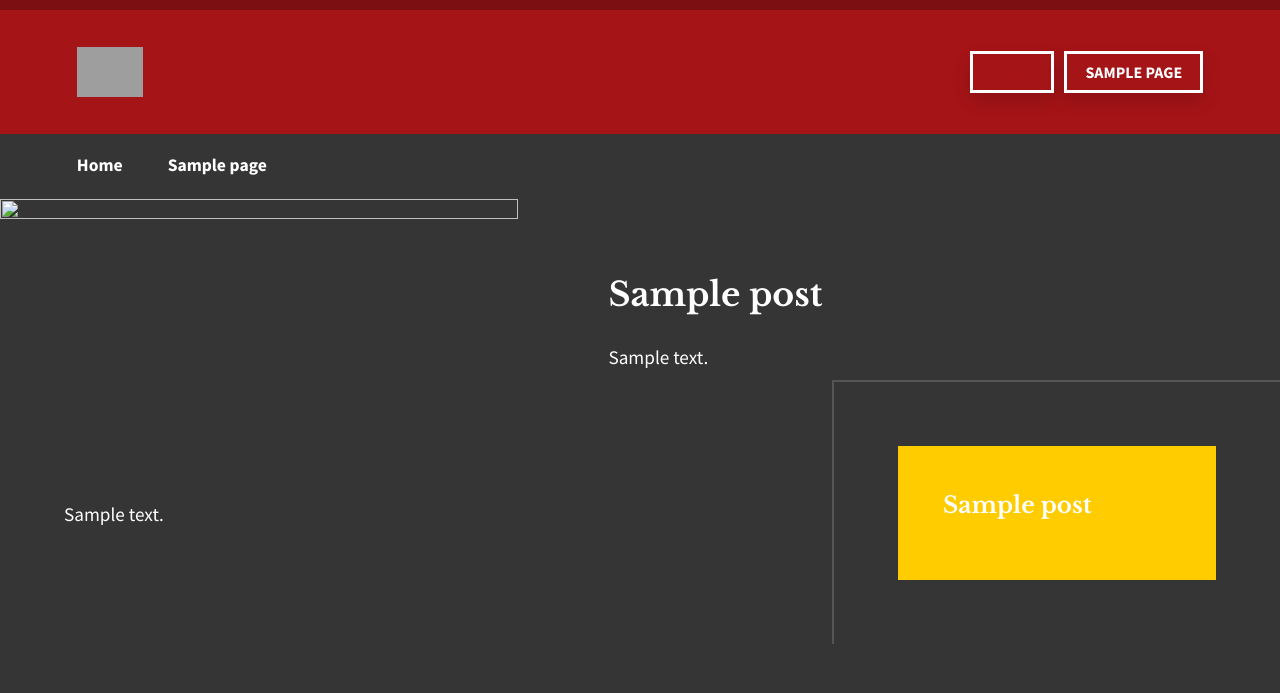
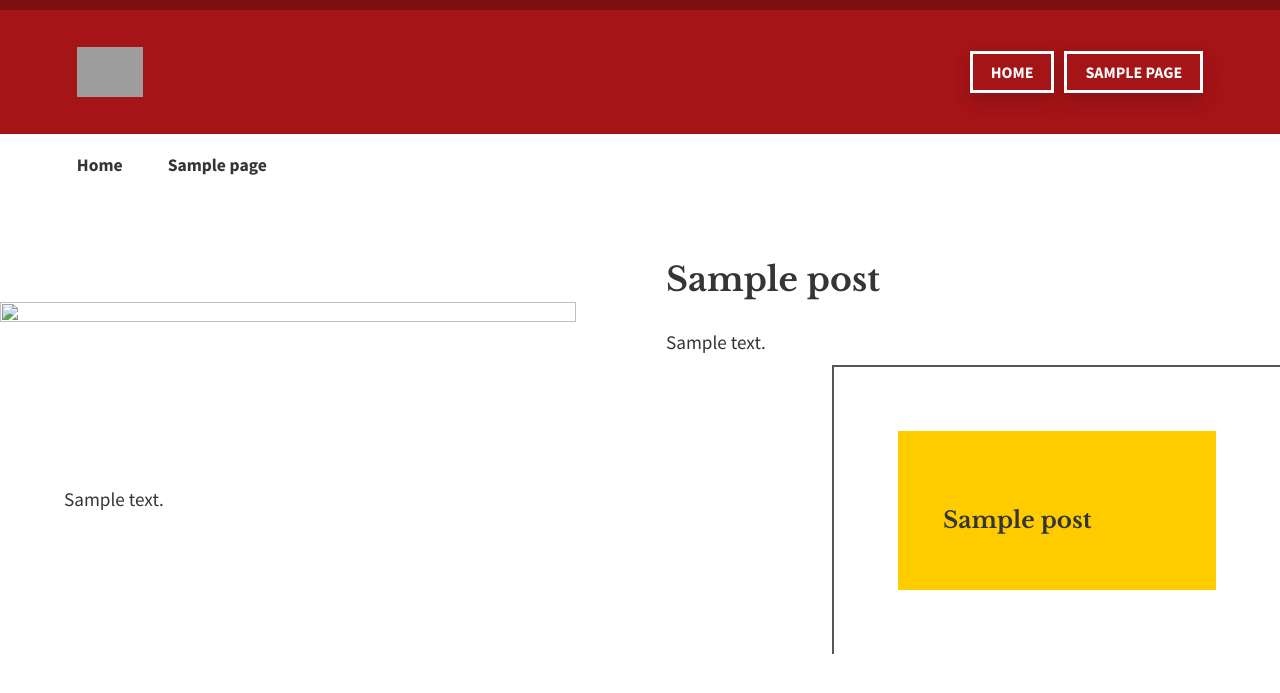
Before and after one commit to jstiava/cardtest, a WordPress theme: the page made by front-page.php in a window 1280 px wide. Shown: the top 693 px of the page. Run offline with PHP 8.4 and a stand-in for WordPress, Linux system fonts and the light colour scheme; the site name, menu and one post (Sample post) are stand-ins, and other content is empty; grey boxes are pictures that could not be loaded.

Commit message:
changes new

```diff
--- a/css/content.css
+++ b/css/content.css
@@ -1,6 +1,6 @@
 body {
   margin: 0;
-  background-color: var(--grey-dark);
+  background-color: var(--white);
 }
 
 /* UNIVERSAL CSS */
@@ -10,7 +10,7 @@
 }
 
 #content {
-  background-color: var(--grey-dark);
+  background-color: var(--white);
 }
 
 h1,
@@ -20,7 +20,7 @@
 h5
 {
   font-family: var(--serif);
-  color: var(--white);
+  color: var(--grey-dark);
 }
 
 h1
@@ -65,7 +65,8 @@
 {
   font-size: var(--type5);
   line-height: var(--height3);
-  margin: 0;
+  margin: 0 0 10px 0 !important;
+  padding-top: 30px;
 }
 
 h6,
@@ -77,6 +78,7 @@
   text-transform: uppercase;
   letter-spacing: 0.07em;
   margin: 0;
+  color: var(--grey-dark);
 }
 #content .container h6+p
 {
@@ -87,7 +89,7 @@
 {
   font-family: var(--sans);
   font-size: var(--type6);
-  color: var(--white);
+  color: var(--grey-dark);
   margin: 0;
 }
 /* #content p+a,
@@ -101,7 +103,7 @@
 {
   font-size: var(--type4);
   font-weight: 300;
-  color: var(--white);
+  color: var(--grey-dark);
 
 }
 p.lead-text
@@ -110,8 +112,8 @@
   border-left: 2px solid var(--grey-text);
 }
 
-.wp-block-button__link,
-:not(p) > #content a
+:not(p) .wp-block-button__link,
+#content :not(p) > a
 {
 	width: fit-content;
 	height: fit-content;
@@ -126,7 +128,7 @@
 	line-height: var(--height3);
 	text-transform: uppercase;
 }
-.wp-block-button.white-link .wp-block-button__link,
+:not(p) .wp-block-button.white-link .wp-block-button__link,
 :not(p) > a.white-link
 {
   background-color: var(--white);
@@ -134,7 +136,7 @@
 }
 
 p > a {
-  color: var(--red);
+  color: var(--red-light);
   text-underline-offset: 4px;
 }
 
@@ -183,7 +185,7 @@
   padding: 5%;
   border-left: 2px solid var(--grey-text);
   border-top: 2px solid var(--grey-text);
-  background-color: var(--grey-dark);
+  background-color: var(--white);
 }
 
 .colorblock {
@@ -199,7 +201,7 @@
   border-right: 2px solid var(--grey-text);
 }
 #content:not(.front-page) > .container > *:not(:last-child){
-  margin-bottom: 30px;
+  margin-bottom: 15px;
 }
 
 .wp-block-group {
@@ -215,5 +217,70 @@
   margin-bottom: 1rem;
 }
 .wp-block-group__inner-container > :is(h2, h3) {
-  margin-top: 2rem;
+  max-width: 70%;
 }
+.wp-block-group__inner-container > .wp-block-buttons a {
+  display: flex;
+  align-items: center;
+  width: fit-content;
+  padding-left: 0 !important;
+  background-color: transparent !important;
+  text-transform:none !important;
+  color: var(--red) !important;
+}
+.wp-block-group__inner-container > .wp-block-buttons a::after {
+  display: flex;
+  content: " ";
+  background-image: url(http://localhost/wp_cardtest/wordpress/wp-content/uploads/2022/09/arrow_right.svg);
+  background-size: cover; background-position: center;
+  width: 15px; height: 12px;
+  transform: translateX(10px);
+  filter: brightness(0) invert(1);
+  transition: 0.2s;
+}
+.wp-block-group__inner-container > .wp-block-buttons a:hover::after {
+  transform: translateX(15px);
+  transition: 0.2s;
+}
+
+#content:not(.front-page) > .container.merchant_list {
+  display: flex;
+  flex-wrap: wrap;
+  justify-content: space-between;
+  width: 100%;
+  padding: 90px 7.5vw;
+  border-right: none;
+}
+article.merchants {
+  width: 49%;
+}
+
+
+/* WashU Card Block */
+.wp-block-washu-card {
+  display: flex;
+  flex-direction: column;
+  width: fit-content;
+  height: fit-content;
+  box-shadow: 0 8px 18px rgb(0 0 0 / 15%);
+  border-radius: 5px;
+  overflow: hidden;
+  border-bottom: 5px solid var(--red-light);
+}
+.wp-block-washu-card figure {
+  width: 100%;
+  height: 100%;
+  margin: 0;
+}
+.wp-block-washu-card img {
+  width: 100%;
+  height: 100%;
+}
+.washu-card__content
+{
+  padding: 35px 50px 50px 50px;
+}
+.washu-card__title
+{
+  padding: 0 50px 0px 50px;
+}
--- a/css/header.css
+++ b/css/header.css
@@ -25,7 +25,7 @@
 }
 header .menu-bar
 {
-  background-color: var(--grey-dark);
+  background-color: var(--white);
 }
 .nav-menu > .menu-item
 {
@@ -46,7 +46,7 @@
 
 .nav-menu .menu-item a
 {
-  color: var(--white);
+  color: var(--grey-dark);
 }
 .menu-item a,
 .menu-item a[aria-expanded="false"]
@@ -99,7 +99,7 @@
 .sub-menu a {
   display: flex;
   flex-direction: column;
-  font-size: var(--type8);
+  font-size: 0.85rem;
   line-height: 1.44;
   text-transform: uppercase;
   color: var(--red) !important;
@@ -109,12 +109,12 @@
 .sub-menu .menu-item.quick a,
 .sub-menu .menu-item.direct a
 {
-  max-width: 200px;
+  max-width: 300px;
   padding-left: 0;
 }
-.sub-menu .menu-item.emphasis span,
-.sub-menu .menu-item.quick span,
-.sub-menu .menu-item.direct span
+.sub-menu .menu-item.emphasis span.sub,
+.sub-menu .menu-item.quick span.sub,
+.sub-menu .menu-item.direct span.sub
 {
   transform: translateX(0);
 }
@@ -123,9 +123,9 @@
   display: flex;
   content: " ";
   position: absolute;
-  background-image: url(http://localhost/wordpress/wp-content/uploads/2022/07/nwArrow.svg);
+  background-image: url(http://localhost/wp_cardtest/wordpress/wp-content/uploads/2022/09/arrow_out.svg);
   background-size: cover; background-position: center;
-  width: 9px; height: 9px;
+  width: 10px; height: 10px;
   transform: translateY(4px) translateX(-20px);
 }
 .sub-menu .menu-item.emphasis a::after,
@@ -135,11 +135,12 @@
   display: flex;
   content: " ";
   position: absolute;
-  background-image: url(http://localhost/wordpress/wp-content/uploads/2022/07/nwArrow.svg);
+  background-image: url(http://localhost/wp_cardtest/wordpress/wp-content/uploads/2022/09/arrow_right.svg);
   background-size: cover; background-position: center;
-  width: 9px; height: 9px;
-  transform: translateY(4px) translateX(215px) rotate(45deg);
+  width: 15px; height: 12px;
+  transform: translateY(4px) translateX(215px);
 }
+
 .sub-menu .menu-item.quick a::after
 {
   filter: brightness(0) invert(1);
@@ -169,11 +170,17 @@
   margin: 0;
   background-color: var(--white);
 }
+.sub-menu li.brief
+{
+  padding: 12px 25px 8px 25px;
+  margin: 0;
+  background-color: var(--white);
+}
 .sub-menu li.emphasis
 {
   background-color: var(--grey-light);
 }
-.sub-menu li.quick span
+.sub-menu li.quick span.sub
 {
   display: none;
 }
@@ -188,19 +195,22 @@
 .sub-menu li.quick.teal {background-color: var(--blue-teal);}
 .sub-menu li.quick.red {background-color: var(--red);}
 .sub-menu li.quick.orange {background-color: var(--orange);}
+.sub-menu li.white {background-color: var(--white);}
 .sub-menu li * {
   background: none;
+  transition: 0.2s;
 }
 .sub-menu li:hover
 {
-  filter: brightness(0.95);
+  background-color: #e9e9e9;
+  transition: 0.2s;
 }
 
 /* .sub-menu li:not(:last-child)
 {
   margin-bottom: 5px;
 } */
-.sub-menu span
+.sub-menu span.sub
 {
   display: inline-block;
   margin-top: 6px;
@@ -210,6 +220,44 @@
   font-weight: 400;
   color: var(--grey-dark);
   transform: translateX(-20px);
+}
+.sub-menu span.menu_title {
+  display: flex;
+  align-items: center;
+}
+.sub-menu .menu-item.icon span.menu_title {
+  max-width: 60%;
+}
+
+
+.sub-menu .menu-item.icon._washuid span.menu_title::before,
+.sub-menu .menu-item.icon._tempcard span.menu_title::before,
+.sub-menu .menu-item.icon._bearbucks span.menu_title::before
+{
+  display: flex;
+  content: " ";
+  position: absolute;
+  background-size: contain; background-position: center; background-repeat: no-repeat;
+  width: 40px; height: 40px;
+  transform: translateX(-50px);
+}
+.sub-menu .menu-item.icon._washuid span.menu_title::before
+{
+  background-image: url(http://localhost/wp_cardtest/wordpress/wp-content/uploads/2022/09/WashUCardServices_420x420-2.png);
+}
+.sub-menu .menu-item.icon._tempcard span.menu_title::before
+{
+  background-image: url(http://localhost/wp_cardtest/wordpress/wp-content/uploads/2022/09/washushieldcard.png);
+}
+.sub-menu .menu-item.icon._bearbucks span.menu_title::before
+{
+  background-image: url(http://localhost/wp_cardtest/wordpress/wp-content/uploads/2022/09/OutlineBearBucksIcon-1.png);
+}
+.sub-menu .menu-item.icon._washuid span.menu_title,
+.sub-menu .menu-item.icon._tempcard span.menu_title,
+.sub-menu .menu-item.icon._bearbucks span.menu_title
+{
+  transform: translateX(55px);
 }
 
 /* Main-Bar */
@@ -222,7 +270,7 @@
 {
   padding: 8px 18px;
   font-size: var(--type7);
-  color: var(--red);
+  color: var(--white);
   border: 3px solid var(--white);
   text-transform: uppercase;
   box-shadow: 0 8px 18px rgb(0 0 0 / 15%);
@@ -244,19 +292,20 @@
   display: flex;
   width: 100%;
   padding: 0;
-  background-color: var(--grey-dark);
+  background-color: var(--white);
 }
 
 section.subheader > .container,
 section.page-header > .container
 {
   display: flex;
-  width: 90vw;
+  align-items: center;
+  width: 100%;
   height: fit-content;
   max-height: 550px;
-  align-items: flex-start;
+  align-items: center;
+  margin: 0 auto;
 }
-
 section.subheader .figure,
 section.page-header .figure
 {
@@ -313,23 +362,14 @@
   margin-bottom: 15px;
 }
 
-section.subheader .content h6
+section.subheader .content h6,
+section.page-header h6
 {
   color: var(--red);
 }
 
-section.page-header > .container {
-  display: flex;
-  width: 100%;
-  margin: 0 auto;
-  height: fit-content;
-  max-height: 500px;
-  /* background-color: var(--white); */
-}
-section.page-header h6 {
-  color: var(--red);
-}
-section.page-header .content > *:not(:last-child){
+
+section.page-header .content > *:not(:last-child) {
   margin-bottom: 15px;
 }
 
--- a/front-page.php
+++ b/front-page.php
@@ -27,7 +27,6 @@
                endif;
                wp_reset_postdata();
                ?>
-               <?php get_sidebar(); ?>
           </div>
      </div>
 </div>
--- a/functions.php
+++ b/functions.php
@@ -39,8 +39,8 @@
 
           $item_output = $args->before;
           $item_output .= '<a' . $attributes . '>';
-          $item_output .= $args->link_before . apply_filters('the_title', $item->title, $item->ID) . $args->link_after;
-          $item_output .= '<br /><span class="sub">' . $item->description . '</span>';
+          $item_output .= $args->link_before . '<span class="menu_title">' . apply_filters('the_title', $item->title, $item->ID) . '</span>' . $args->link_after;
+          $item_output .= '<span class="sub">' . $item->description . '</span>';
           $item_output .= '</a>';
           $item_output .= $args->after;
 
--- a/header-home.php
+++ b/header-home.php
@@ -33,7 +33,7 @@
           </section>
 
           <?php
-               $featured = new WP_Query('post_type=post&cat=13');
+               $featured = new WP_Query('post_type=post&cat=7');
                if ($featured->have_posts()) : $featured->the_post();
           ?>
 
@@ -43,10 +43,6 @@
                          <img src="<?php the_post_thumbnail_url() ?>">
                     </div>
                     <div class="content">
-                         <h6><?php
-                              $category = get_the_category();
-                              echo $category[0]->name;
-                         ?></h6>
                          <h3><?php the_title(); ?></h3>
                          <p><?php the_content(); ?></p>
                     </div>
--- a/header.php
+++ b/header.php
@@ -32,7 +32,7 @@
                </div>
           </section>
 
-          <section class="page-header">
+          <section class="page-header" style="background-color: <?php the_field('primary_color'); ?>">
                <div class="container">
                     <div class="content">
                          <h6 class="parent-title">
--- a/template-parts/content-featured.php
+++ b/template-parts/content-featured.php
@@ -1,6 +1,4 @@
 <article <?php post_class(array('class' => 'featured')); ?>>
-     <h6><?php the_tags('') ?></h6>
-
      <h2><?php the_title(); ?></h2>
 
      <div style="display: flex; flex-direction: column;">
```
Also changed, not shown: index.php (+9 -31 lines), template-parts/content-merchant.php (added, +7 -0 lines), template-parts/content-merchants.php (deleted, +0 -7 lines), templates/merchants.php (added, +31 -0 lines).
